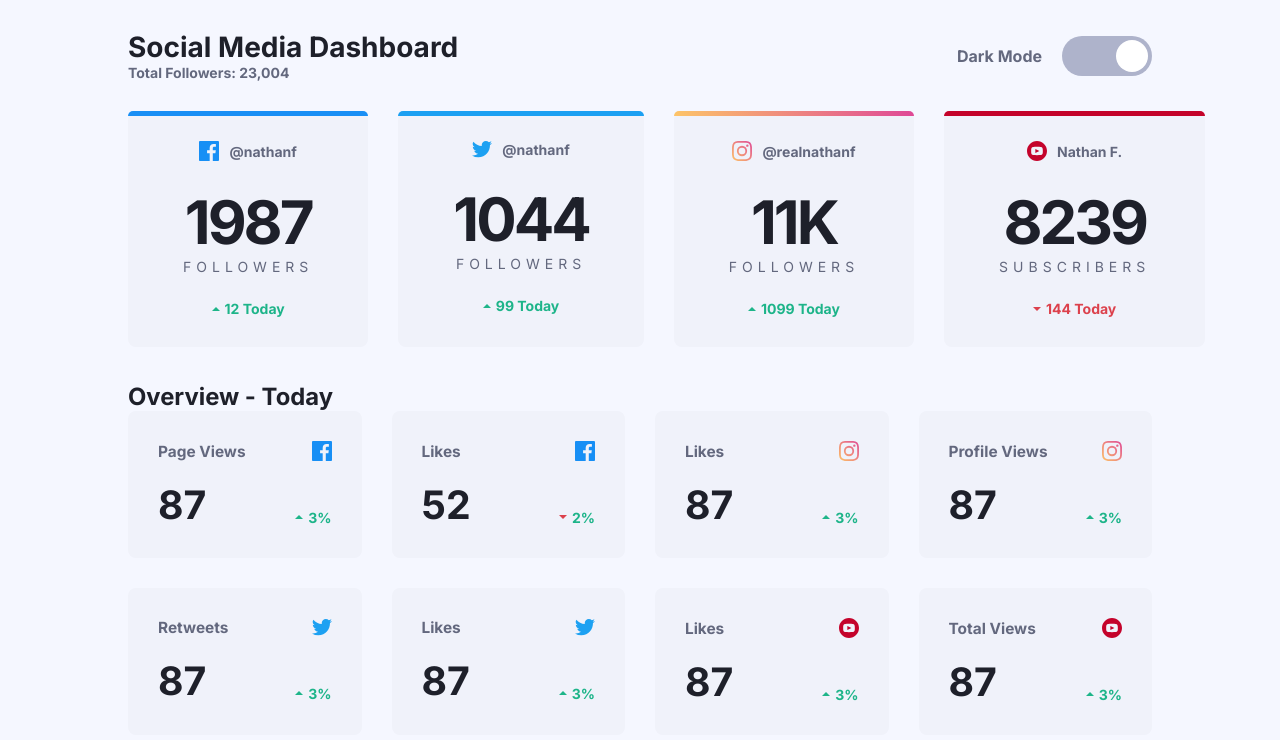
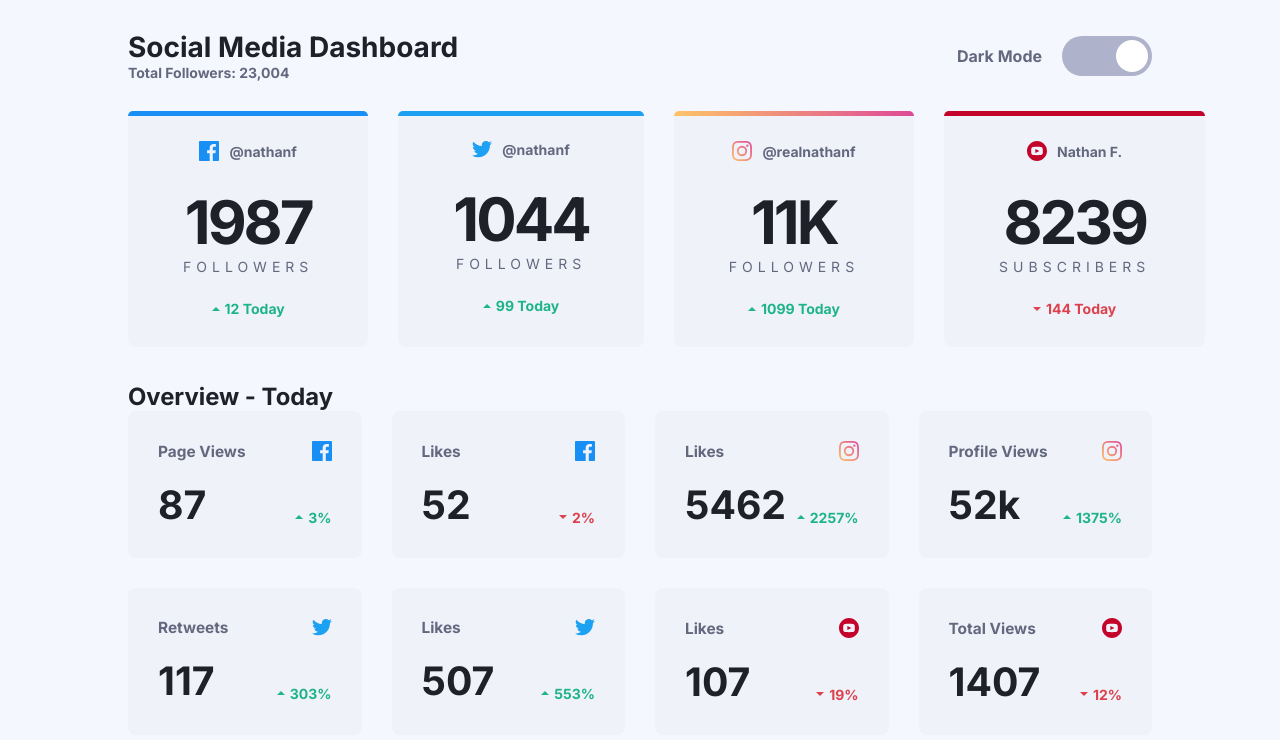
Before and after one commit to victornunesg/social-media-dashboard, a plain HTML site: page index.html in a window 1280 px wide. Drawn offline with Linux system fonts and the light colour scheme.

Commit message:
HTML updated, texts with qty info adjusted

```diff
--- a/index.html
+++ b/index.html
@@ -124,7 +124,7 @@
 
             <div class="text-card">
               <p>52</p>
-              <span>
+              <span class="down">
                 <img src="./images/icon-down.svg">
                 2%
               </span>
@@ -138,10 +138,10 @@
             </div>
 
             <div class="text-card">
-              <p>87</p>
+              <p>5462</p>
               <span>
                 <img src="./images/icon-up.svg">
-                3%
+                2257%
               </span>
             </div>
           </article>
@@ -153,10 +153,10 @@
             </div>
 
             <div class="text-card">
-              <p>87</p>
+              <p>52k</p>
               <span>
                 <img src="./images/icon-up.svg">
-                3%
+                1375%
               </span>
             </div>
           </article>
@@ -168,10 +168,10 @@
             </div>
 
             <div class="text-card">
-              <p>87</p>
+              <p>117</p>
               <span>
                 <img src="./images/icon-up.svg">
-                3%
+                303%
               </span>
             </div>
           </article>
@@ -183,10 +183,10 @@
             </div>
 
             <div class="text-card">
-              <p>87</p>
+              <p>507</p>
               <span>
                 <img src="./images/icon-up.svg">
-                3%
+                553%
               </span>
             </div>
           </article>
@@ -198,10 +198,10 @@
             </div>
 
             <div class="text-card">
-              <p>87</p>
-              <span>
-                <img src="./images/icon-up.svg">
-                3%
+              <p>107</p>
+              <span class="down">
+                <img src="./images/icon-down.svg">
+                19%
               </span>
             </div>
           </article>
@@ -213,10 +213,10 @@
             </div>
 
             <div class="text-card">
-              <p>87</p>
-              <span>
-                <img src="./images/icon-up.svg">
-                3%
+              <p>1407</p>
+              <span class="down">
+                <img src="./images/icon-down.svg">
+                12%
               </span>
             </div>
           </article>
```
